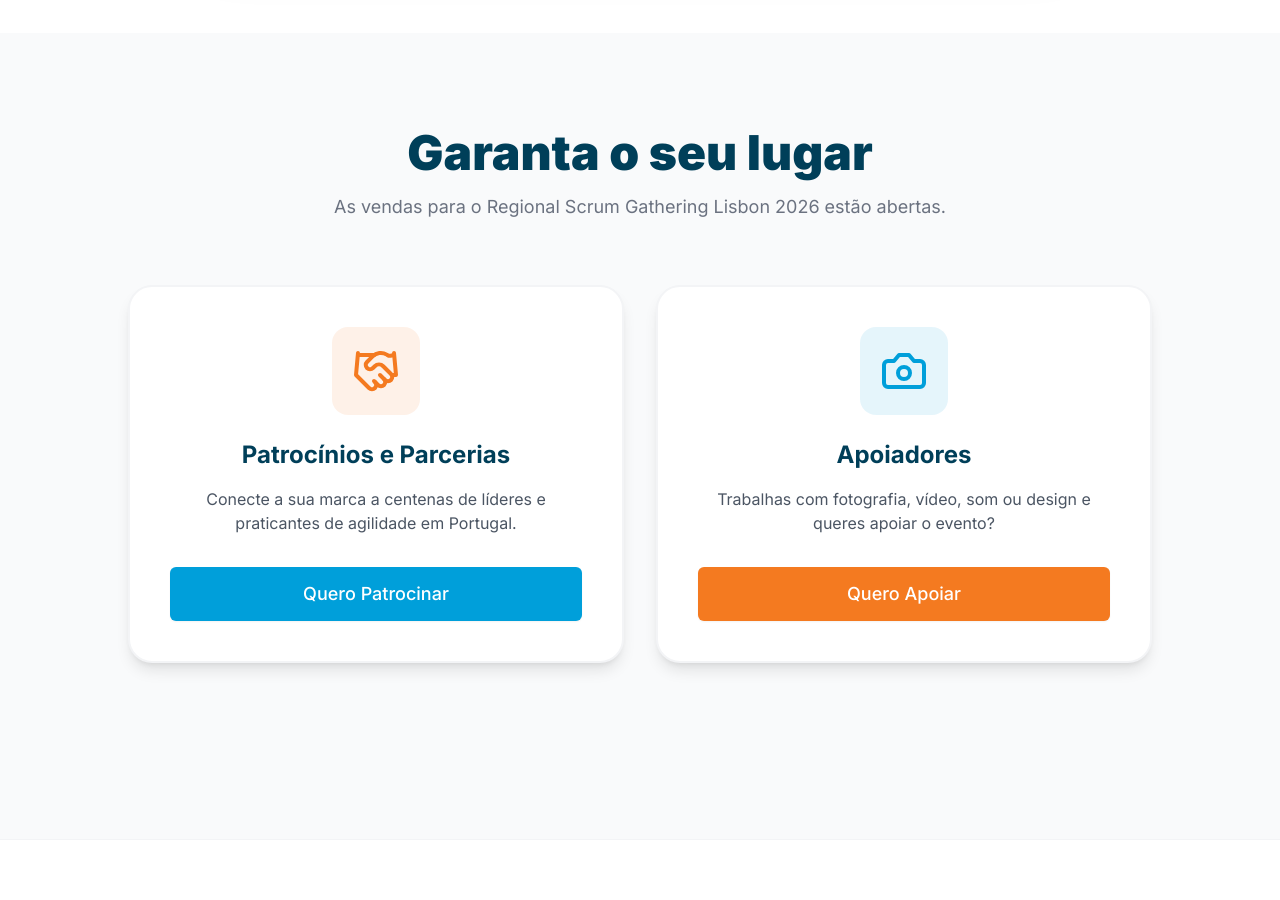
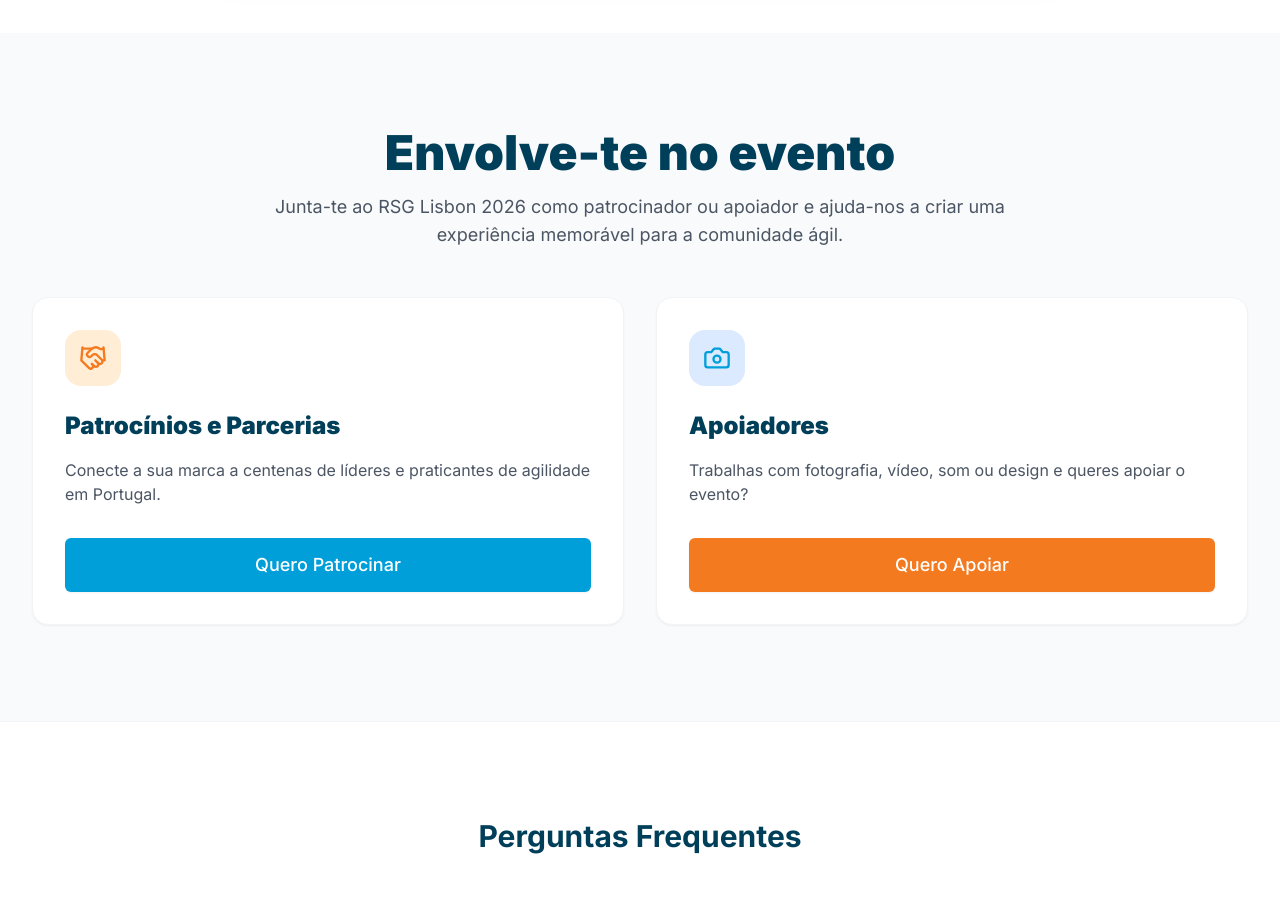
Before and after one commit to tugagilportugal-star/rsg2026, a React (Vite) app: page / in a window 1280 px wide. Shown: the part 8840-9740 px from the top of the page. Built offline with nearby package versions, Linux system fonts and the light colour scheme; no server answers.

Commit message:
fix(getinvolved): remove inline ticket sale and restore sponsor/supporter forms

```diff
--- a/sections/GetInvolved.tsx
+++ b/sections/GetInvolved.tsx
@@ -1,46 +1,45 @@
-import React from 'react';
-import { Section, Button } from '../components/UIComponents';
-import { Handshake, Camera } from 'lucide-react';
-
+import React, { useState } from 'react';
+import { Section, Button, Input, Textarea, SuccessState } from '../components/UIComponents';
+import { FormType, SponsorFormData, SupporterFormData } from '../types';
+import { saveSubmission } from '../services/db';
+import { Handshake, Camera, FileText } from 'lucide-react';
 
 interface GetInvolvedProps {
   setSponsorModalOpen: (v: boolean) => void;
   setSupporterModalOpen: (v: boolean) => void;
 }
 
-
-
-
-/* =========================
-   MAIN SECTION (TICKET SALES)
-========================= */
 export const GetInvolved: React.FC<GetInvolvedProps> = ({
   setSponsorModalOpen,
-  setSupporterModalOpen
+  setSupporterModalOpen,
 }) => {
-
-
   return (
     <Section id="get-involved" className="bg-gray-50">
-      <div className="text-center mb-16">
-        <h2 className="text-4xl md:text-5xl font-black text-brand-darkBlue mb-4">
-          Garanta o seu lugar
+      <div className="text-center mb-12">
+        <h2 className="text-4xl md:text-5xl font-black text-brand-darkBlue">
+          Envolve-te no evento
         </h2>
-        <p className="text-gray-500 text-lg max-w-2xl mx-auto">
-          As vendas para o Regional Scrum Gathering Lisbon 2026 estão abertas.
+        <p className="mt-4 max-w-3xl mx-auto text-lg text-gray-600">
+          Junta-te ao RSG Lisbon 2026 como patrocinador ou apoiador e ajuda-nos
+          a criar uma experiência memorável para a comunidade ágil.
         </p>
       </div>
 
-      <div className="grid md:grid-cols-2 gap-8 mb-20 max-w-5xl mx-auto">
-        {/* Box Patrocínios */}
-        <div className="bg-white p-8 md:p-10 rounded-3xl border-2 border-gray-100 hover:border-brand-orange transition-all duration-300 hover:shadow-2xl flex flex-col items-center text-center shadow-lg group">
-          <div className="bg-brand-orange/10 p-5 rounded-2xl mb-6 group-hover:scale-110 transition-transform duration-300">
-            <Handshake className="w-12 h-12 text-brand-orange" />
+      <div className="grid grid-cols-1 md:grid-cols-2 gap-8">
+        <div className="bg-white rounded-2xl shadow-sm border border-gray-100 p-8 flex flex-col">
+          <div className="w-14 h-14 rounded-2xl bg-orange-100 flex items-center justify-center mb-6">
+            <Handshake className="w-7 h-7 text-brand-orange" />
           </div>
-          <h3 className="text-2xl font-bold text-brand-darkBlue mb-4">Patrocínios e Parcerias</h3>
-          <p className="text-gray-600 mb-8">
-            Conecte a sua marca a centenas de líderes e praticantes de agilidade em Portugal.
+
+          <h3 className="text-2xl font-black text-brand-darkBlue mb-4">
+            Patrocínios e Parcerias
+          </h3>
+
+          <p className="text-gray-600 mb-8 flex-1">
+            Conecte a sua marca a centenas de líderes e praticantes de agilidade
+            em Portugal.
           </p>
+
           <Button
             onClick={() => setSponsorModalOpen(true)}
             variant="secondary"
@@ -50,15 +49,19 @@ export const GetInvolved: React.FC<GetInvolvedProps> = ({
           </Button>
         </div>
 
-        {/* Box Apoiadores */}
-        <div className="bg-white p-8 md:p-10 rounded-3xl border-2 border-gray-100 hover:border-brand-blue transition-all duration-300 hover:shadow-2xl flex flex-col items-center text-center shadow-lg group">
-          <div className="bg-brand-blue/10 p-5 rounded-2xl mb-6 group-hover:scale-110 transition-transform duration-300">
-            <Camera className="w-12 h-12 text-brand-blue" />
+        <div className="bg-white rounded-2xl shadow-sm border border-gray-100 p-8 flex flex-col">
+          <div className="w-14 h-14 rounded-2xl bg-blue-100 flex items-center justify-center mb-6">
+            <Camera className="w-7 h-7 text-brand-blue" />
           </div>
-          <h3 className="text-2xl font-bold text-brand-darkBlue mb-4">Apoiadores</h3>
-          <p className="text-gray-600 mb-8">
+
+          <h3 className="text-2xl font-black text-brand-darkBlue mb-4">
+            Apoiadores
+          </h3>
+
+          <p className="text-gray-600 mb-8 flex-1">
             Trabalhas com fotografia, vídeo, som ou design e queres apoiar o evento?
           </p>
+
           <Button
             onClick={() => setSupporterModalOpen(true)}
             className="w-full text-lg font-bold bg-brand-blue text-white"
@@ -71,13 +74,14 @@ export const GetInvolved: React.FC<GetInvolvedProps> = ({
   );
 };
 
-/* =========================
-   SPONSOR FORM COMPONENT
-========================= */
+/* ========================= SPONSOR FORM COMPONENT ========================= */
+
 export const SponsorForm: React.FC = () => {
   const [status, setStatus] = useState<'idle' | 'loading' | 'success'>('idle');
   const [error, setError] = useState<string | null>(null);
-  const MEDIA_KIT_URL = "https://drive.google.com/file/d/1fBqF56U6BRa2dBEzGHWfwseAW4sQCkgx/view?usp=sharing";
+
+  const MEDIA_KIT_URL =
+    'https://drive.google.com/file/d/1fBqF56U6BRa2dBEzGHWfwseAW4sQCkgx/view?usp=sharing';
 
   const [formData, setFormData] = useState<SponsorFormData>({
     name: '',
@@ -86,7 +90,7 @@ export const SponsorForm: React.FC = () => {
     company: '',
     role: '',
     companySize: '',
-    message: ''
+    message: '',
   });
 
   const handleSubmit = async (e: React.FormEvent) => {
@@ -107,40 +111,47 @@ export const SponsorForm: React.FC = () => {
   };
 
   if (status === 'success') {
-    return <SuccessState message="Recebemos o seu interesse em patrocinar!" />;
+    return (
+      <SuccessState message="Obrigado pelo seu interesse em patrocinar o RSG Lisbon 2026!" />
+    );
   }
 
   return (
     <form onSubmit={handleSubmit} className="space-y-4">
       <Input
-        label="Seu Nome"
+        label="Nome Completo"
         required
         value={formData.name}
-        onChange={e => setFormData({ ...formData, name: e.target.value })}
+        onChange={(e) => setFormData({ ...formData, name: e.target.value })}
       />
+
       <Input
-        label="E-mail Corporativo"
+        label="E-mail"
         type="email"
         required
         value={formData.email}
-        onChange={e => setFormData({ ...formData, email: e.target.value })}
+        onChange={(e) => setFormData({ ...formData, email: e.target.value })}
       />
+
       <Input
         label="Empresa"
         required
         value={formData.company}
-        onChange={e => setFormData({ ...formData, company: e.target.value })}
+        onChange={(e) => setFormData({ ...formData, company: e.target.value })}
       />
+
       <Textarea
         label="Mensagem"
+        required
         value={formData.message}
-        onChange={e => setFormData({ ...formData, message: e.target.value })}
+        onChange={(e) => setFormData({ ...formData, message: e.target.value })}
       />
 
       <div className="bg-blue-50 border border-blue-100 rounded-lg p-4 flex items-start gap-3">
         <FileText className="w-5 h-5 text-brand-blue flex-shrink-0 mt-0.5" />
         <p className="text-sm text-gray-600">
-          Ainda não viu as opções? <br />
+          Ainda não viu as opções?
+          <br />
           <a
             href={MEDIA_KIT_URL}
             target="_blank"
@@ -159,16 +170,20 @@ export const SponsorForm: React.FC = () => {
         </div>
       )}
 
-      <Button type="submit" isLoading={status === 'loading'} className="w-full" variant="secondary">
+      <Button
+        type="submit"
+        isLoading={status === 'loading'}
+        className="w-full"
+        variant="secondary"
+      >
         Enviar Solicitação
       </Button>
     </form>
   );
 };
 
-/* =========================
-   SUPPORTER FORM COMPONENT
-========================= */
+/* ========================= SUPPORTER FORM COMPONENT ========================= */
+
 export const SupporterForm: React.FC = () => {
   const [status, setStatus] = useState<'idle' | 'loading' | 'success'>('idle');
   const [error, setError] = useState<string | null>(null);
@@ -179,7 +194,7 @@ export const SupporterForm: React.FC = () => {
     phone: '',
     area: '',
     portfolio: '',
-    message: ''
+    message: '',
   });
 
   const handleSubmit = async (e: React.FormEvent) => {
@@ -209,26 +224,29 @@ export const SupporterForm: React.FC = () => {
         label="Nome Completo"
         required
         value={formData.name}
-        onChange={e => setFormData({ ...formData, name: e.target.value })}
+        onChange={(e) => setFormData({ ...formData, name: e.target.value })}
       />
+
       <Input
         label="E-mail"
         type="email"
         required
         value={formData.email}
-        onChange={e => setFormData({ ...formData, email: e.target.value })}
+        onChange={(e) => setFormData({ ...formData, email: e.target.value })}
       />
+
       <Input
         label="Portfólio (Link)"
         required
         value={formData.portfolio}
-        onChange={e => setFormData({ ...formData, portfolio: e.target.value })}
+        onChange={(e) => setFormData({ ...formData, portfolio: e.target.value })}
       />
+
       <Textarea
         label="Como gostaria de colaborar?"
         required
         value={formData.message}
-        onChange={e => setFormData({ ...formData, message: e.target.value })}
+        onChange={(e) => setFormData({ ...formData, message: e.target.value })}
       />
 
       {error && (
```
